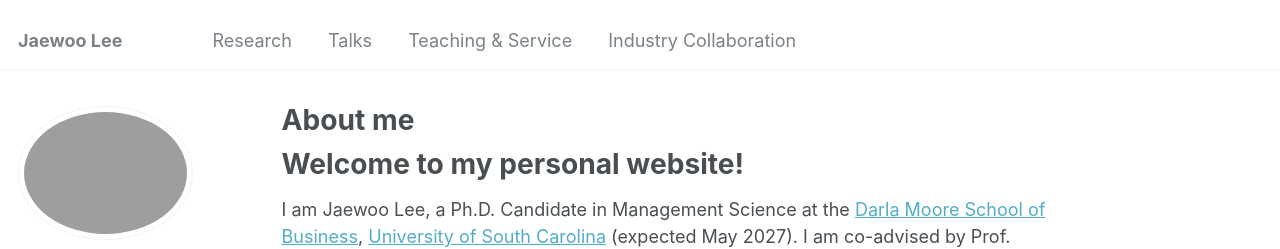
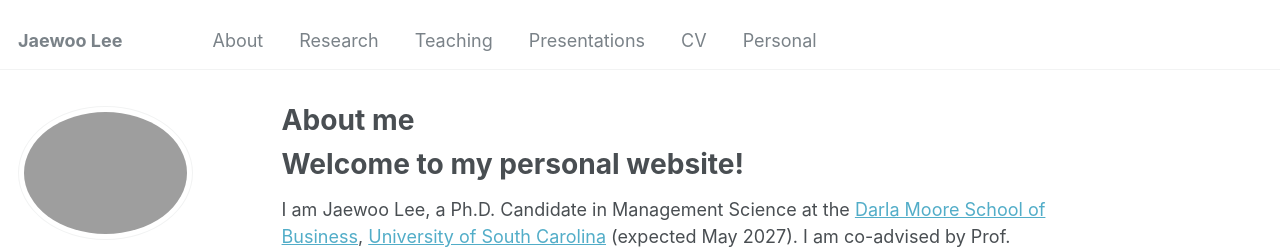
Before and after one commit to l3114987/I3114987.github.io, a Jekyll site: the page built from _pages/about.md, in a window 1280 px wide. Shown: the top 249 px of the page. Built offline with Jekyll 4.4.1, drawn with Linux system fonts in a browser that asks for light colours.

Commit message:
Update navigation.yml

```diff
--- a/_data/navigation.yml
+++ b/_data/navigation.yml
@@ -1,16 +1,18 @@
 # main links links
+# main links
 main:
+  - title: "About"
+    url: /
   - title: "Research"
     url: /publications/
-
-  - title: "Talks"
+  - title: "Teaching"
+    url: /teaching/
+  - title: "Presentations"
     url: /talks/
-
-  - title: "Teaching & Service"
-    url: /teaching/
-
-  - title: "Industry Collaboration"
-    url: /industry_collaboration/
+  - title: "CV"
+    url: /cv/
+  - title: "Personal"
+    url: /personal/
 
   # - title: "CV"
   #  url: /cv/
```
